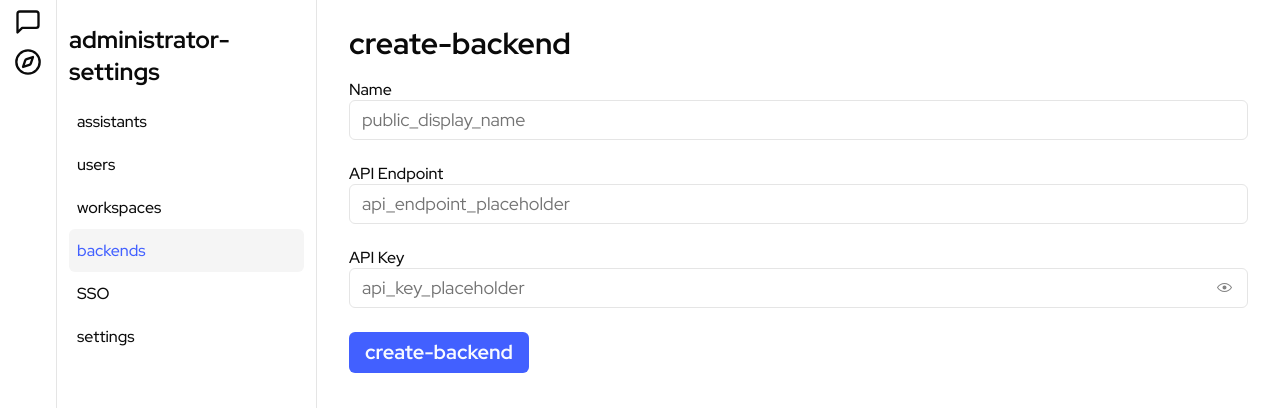
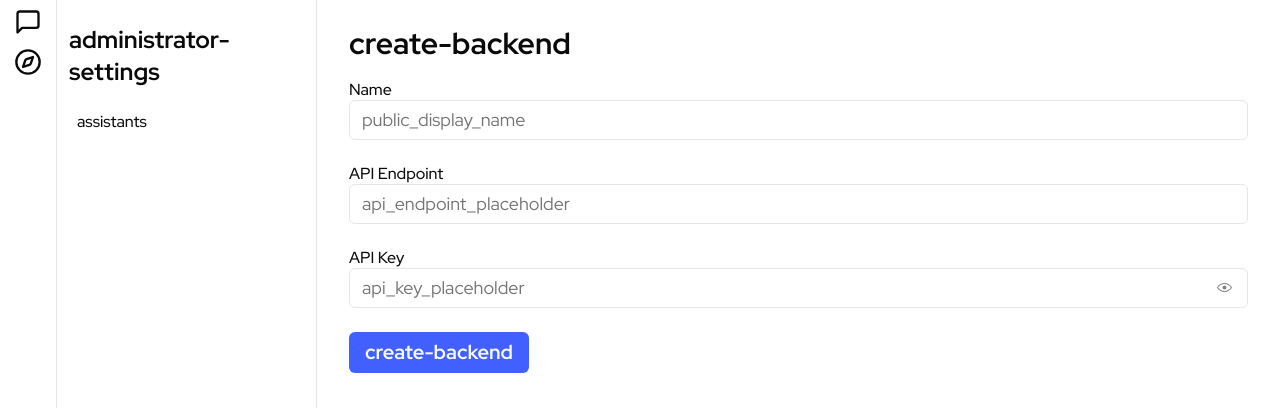
Before and after one commit to logicleai/logicle, a Next.js app in the folder logicle/: page /admin/backends/create in a window 1280 px wide. Shown: the top 408 px of the page. Built offline with nearby package versions, Linux system fonts and the light colour scheme; no server answers; what i18next-resources-to-backend, node-cache would draw is missing.

Commit message:
Start editing the navbar

```diff
--- a/logicle/components/ui/navbar.tsx
+++ b/logicle/components/ui/navbar.tsx
@@ -15,6 +15,42 @@ interface Props {
   entries: NavEntry[]
 }
 
+const navEntries = (env: Environment) => {
+  const entries: NavEntry[] = []
+  entries.push({
+    title: 'assistants',
+    href: '/admin/assistants',
+  })
+  entries.push({
+    title: 'users',
+    href: '/admin/users',
+  })
+  env.enableWorkspaces &&
+    entries.push({
+      title: 'workspaces',
+      href: '/admin/workspaces',
+    })
+  entries.push({
+    title: 'backends',
+    href: '/admin/backends',
+  })
+
+  env.enableTools &&
+    entries.push({
+      title: 'tools',
+      href: '/admin/tools',
+    })
+  entries.push({
+    title: 'SSO',
+    href: '/admin/sso',
+  })
+  entries.push({
+    title: 'settings',
+    href: '/admin/settings',
+  })
+  return entries
+}
+
 export function Navbar({ className, entries }: Props) {
   const { t } = useTranslation('common')
   const pathname = usePathname()
@@ -28,20 +64,17 @@ export function Navbar({ className, entries }: Props) {
   return (
     <nav className={className}>
       <ul className="flex flex-col text-h3">
-        {entries.map((item) => (
-          <li key={`li-${item.href}`}>
+        <li key={`li-/admin/assistants`}>
           <Link
             className={`w-full px-2 py-3 ${
-                item.href == match.href ? '' : 'hover:bg-secondary_color_hover/50'
+              '/admin/assistants' == match.href ? '' : 'hover:bg-secondary_color_hover/50'
             }`}
-              variant={item.href == match.href ? 'sidebar_active' : 'ghost'}
-              icon={item.icon}
-              href={item.href}
+            variant={'/admin/assistants' == match.href ? 'sidebar_active' : 'ghost'}
+            href='/admin/assistants'
           >
-              {t(item.title)}
+            {t('assistants')}
           </Link>
         </li>
-        ))}
       </ul>
     </nav>
   )
```
Lines whose indentation alone changed are shown as unchanged.
